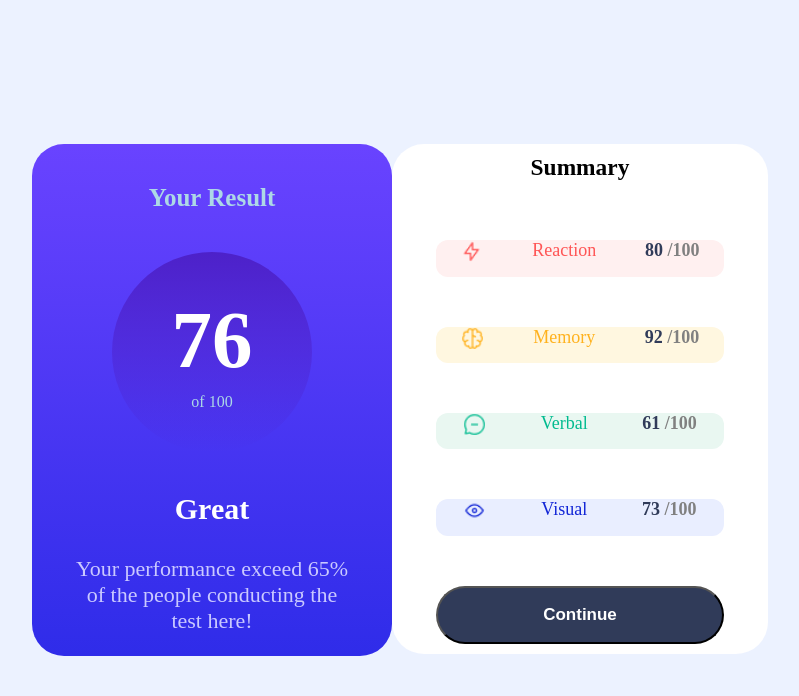
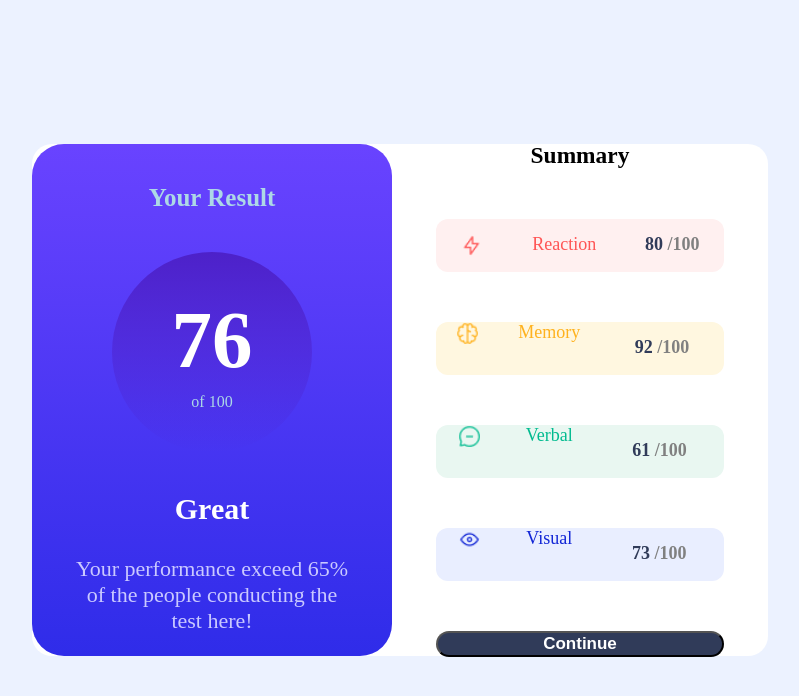
Before and after one commit to JinSakai181/homework-7, a plain HTML site: page index.html in a window 1280 px wide. Shown: the whole page, without its empty margins (240-1039 px from the left). Drawn offline with Linux system fonts and the light colour scheme.

Commit message:
updated css file

```diff
--- a/style.css
+++ b/style.css
@@ -16,6 +16,7 @@ body {
   display: flex;
   width: 736px;
   height: 512px;
+  background-color: white;
 }
 .title {
   text-align: center;
@@ -101,16 +102,21 @@ body {
 .reaction_icon {
   width: 71x;
   height: 23px;
+  margin: 15px;
 }
 .reaction_text {
   font-size: 18px;
   color: rgba(255, 85, 85, 1);
   font-weight: 500;
+  height: 23px;
+  margin: 15px;
 }
 .score_number {
   font-size: 18px;
   color: rgba(48, 59, 89, 1);
   font-weight: 700;
+  height: 23px;
+  margin: 15px;
 }
 
 .last_score {
```
